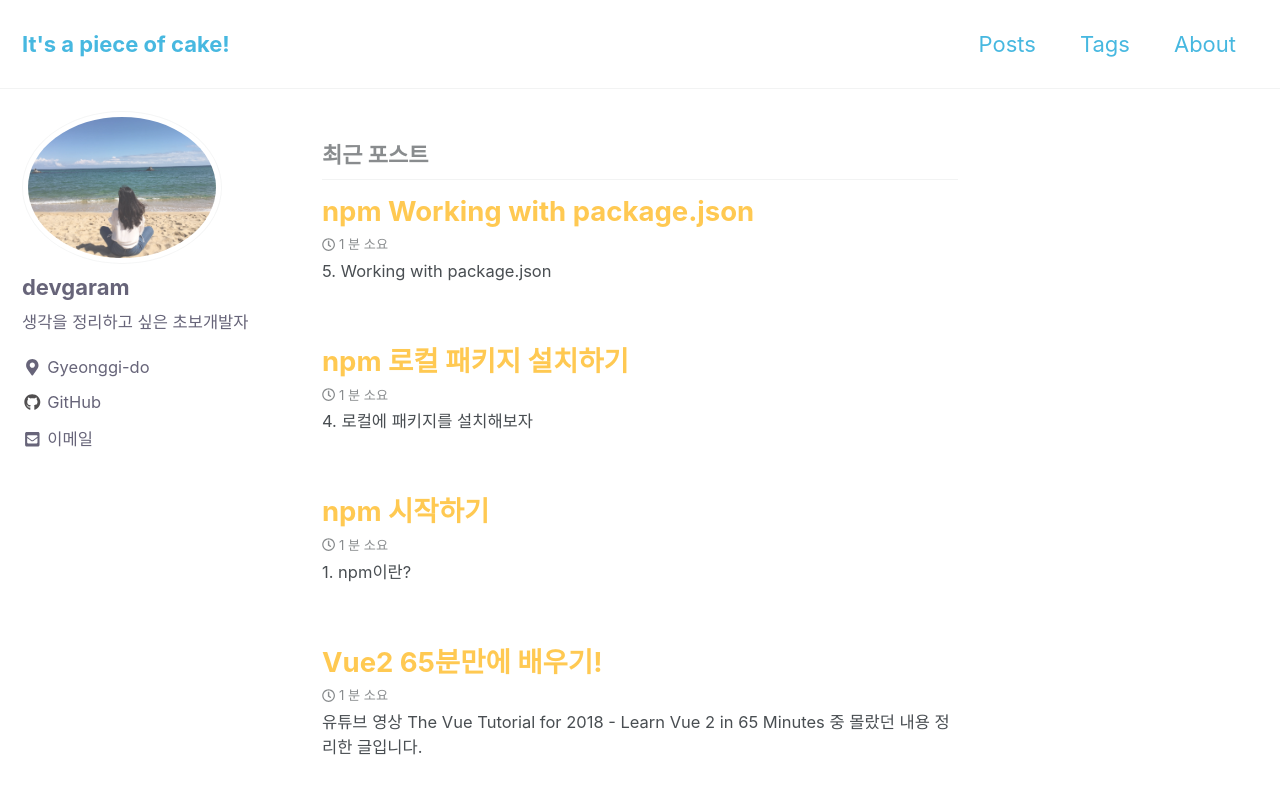
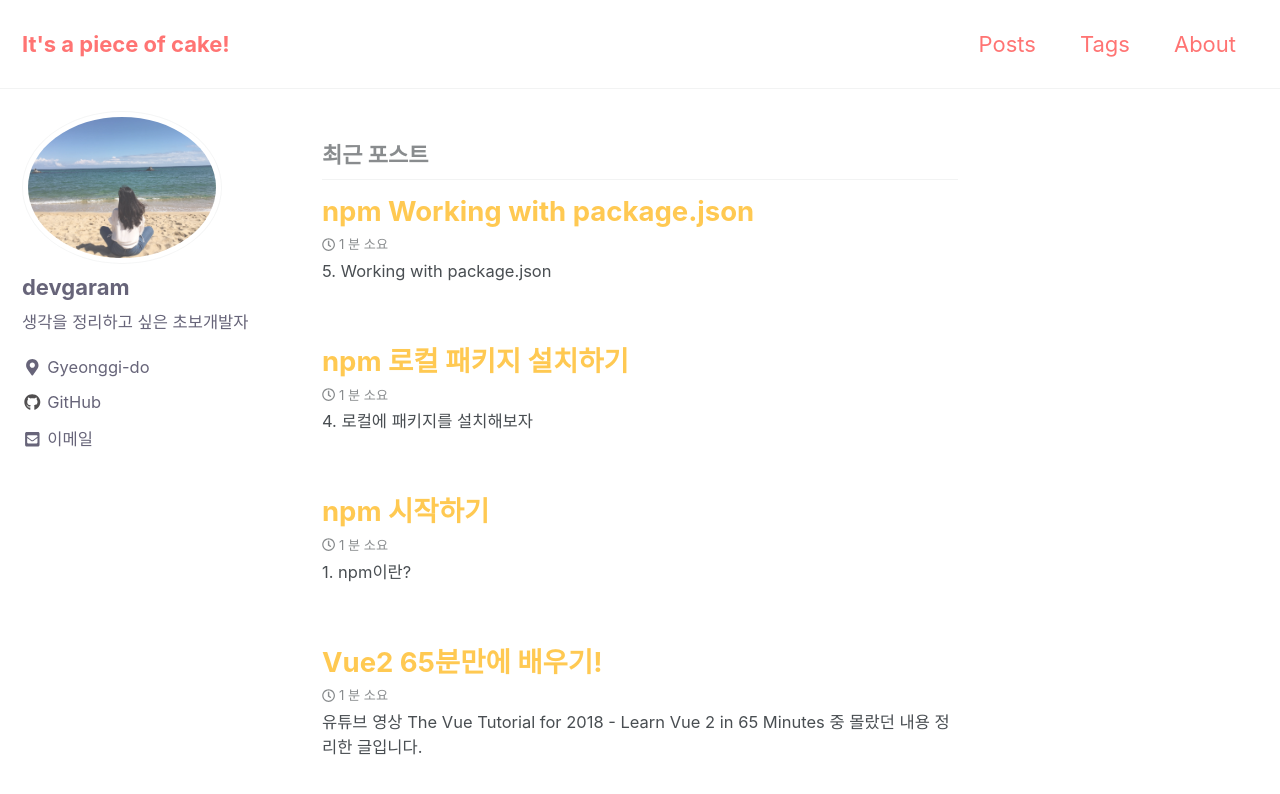
Before and after one commit to devgaram/prev-devgaram.github.io, a Jekyll site: the page built from index.html, in a window 1280 px wide and 900 px high. Shown: the top 794 px of the window. Built offline with Jekyll 4.4.1, drawn with Linux system fonts in a browser that asks for light colours; cached includes are drawn as plain includes; nearby versions of some CDN libraries; the list of posts is cut into pages by our own code.

```diff
--- a/_sass/minimal-mistakes/_variables.scss
+++ b/_sass/minimal-mistakes/_variables.scss
@@ -70,7 +70,7 @@ $info-color: #3b9cba !default;
 $focus-color: $primary-color !default;
 
 /* 커스텀 - 상단 사이트 제목 */
-$site-title-color: #47b8e0 !default;
+$site-title-color: #ff7473 !default;
 /* 커스텀 - 최근포스트 색깔 */
 $muted-text-custom-color: #ff7473 !default;
 $border-color-custom: #ff7473 !default;
```
Also changed, not shown: 5 other files.
